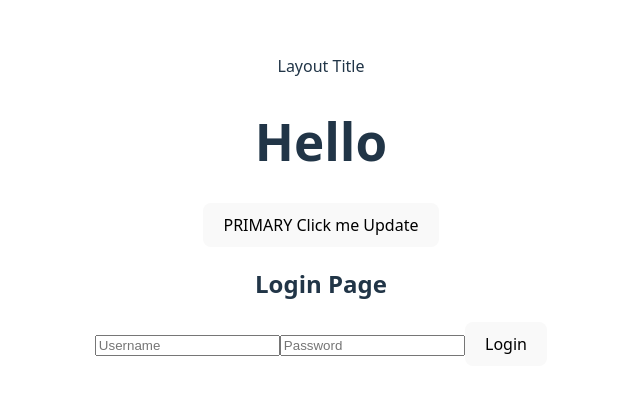
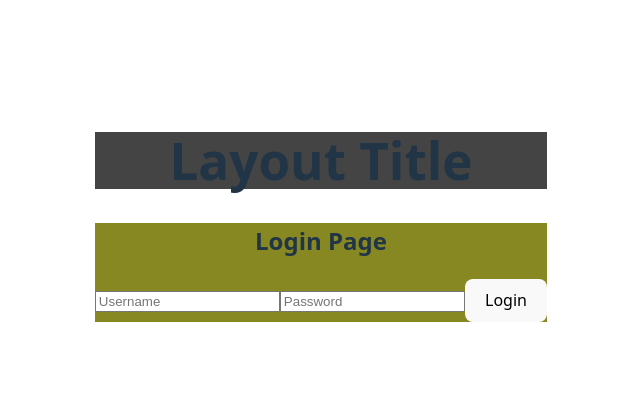
Before and after one commit to Thong17/schoolsys-web-vue, a Vue app: page /login in a window 1280 px wide. Shown: the part 190-584 px from the top of the page, without its empty margins (319-959 px from the left). Built offline with nearby package versions, Linux system fonts and the light colour scheme.

Commit message:
refactor: auth page

```diff
--- a/src/App.vue
+++ b/src/App.vue
@@ -1,16 +1,10 @@
 <script setup lang="ts">
-  import BaseButton from '@/components/buttons/BaseButton.vue'
-  import MainLayout from '@/components/MainLayout.vue'
-  import { RouterView } from 'vue-router'
-  import { useAuthStore } from './stores/auth'
+  import MainLayout from '@/components/MainLayout.vue';
+import { RouterView } from 'vue-router';
 
-  const authStore = useAuthStore()
 </script>
 <template>
   <MainLayout title="Layout Title">
-    <h1>Hello</h1>
-    <BaseButton>Click me Update</BaseButton>
-    <p>{{ authStore.user?.name }}</p>
     <RouterView />
   </MainLayout>
 </template>
--- a/src/components/MainLayout.vue
+++ b/src/components/MainLayout.vue
@@ -1,11 +1,19 @@
 <template>
-  <header>{{ title }}</header>
-  <main>
+  <header style="background-color: #444; width: 100%;">
+    <div>
+      <h1>{{ title }}</h1>
+      <p>{{ user }}</p>
+    </div>
+  </header>
+  <main style="background-color: #882;">
     <slot />
   </main>
 </template>
 
 <script>
+import { useAuthStore } from '@/stores/auth';
+import { ref } from 'vue';
+
   export default {
     name: 'MainLayout',
     props: {
@@ -14,6 +22,12 @@
         default: 'Main Layout',
       },
     },
+    setup() {
+      const authStore = useAuthStore();
+      const user = ref(authStore.user?.name);
+
+      return {user}
+    },
   }
 </script>
 
--- a/src/stores/auth.ts
+++ b/src/stores/auth.ts
@@ -17,7 +17,8 @@ export const useAuthStore = defineStore('auth', {
     >{
       accessToken: localStorage.getItem('accessToken') || null,
       refreshToken: localStorage.getItem('refreshToken') || null,
-      user: null,
+      user: localStorage.getItem('user')
+        ? JSON.parse(localStorage.getItem('user') as string) : null,
     },
   actions: {
     setSession(accessToken: string, refreshToken: string | null, user: IUser) {
@@ -26,6 +27,7 @@ export const useAuthStore = defineStore('auth', {
       this.user = user
       localStorage.setItem('accessToken', accessToken)
       if (refreshToken) localStorage.setItem('refreshToken', refreshToken)
+      if (user) localStorage.setItem('user', JSON.stringify(user))
     },
     removeSession() {
       this.accessToken = null
@@ -33,6 +35,7 @@ export const useAuthStore = defineStore('auth', {
       this.user = null
       localStorage.removeItem('accessToken')
       localStorage.removeItem('refreshToken')
+      localStorage.removeItem('user')
     },
   },
 })
--- a/src/views/LoginPage.vue
+++ b/src/views/LoginPage.vue
@@ -1,10 +1,13 @@
 <template>
-  <form @submit.prevent="login">
+  <form v-if="!authStore?.user" @submit.prevent="login">
     <h2>Login Page</h2>
     <input v-model="username" type="text" placeholder="Username">
     <input v-model="password" type="password" placeholder="Password">
     <button>Login</button>
   </form>
+  <button v-else @click="authStore.removeSession()">
+    Logout
+  </button>
 </template>
 
 <script setup lang="ts">
@@ -32,6 +35,7 @@
         })
       })
       .catch((err) => {
+        alert(err?.response?.data?.message || 'Login failed')
         console.error(err)
       })
   }
```
